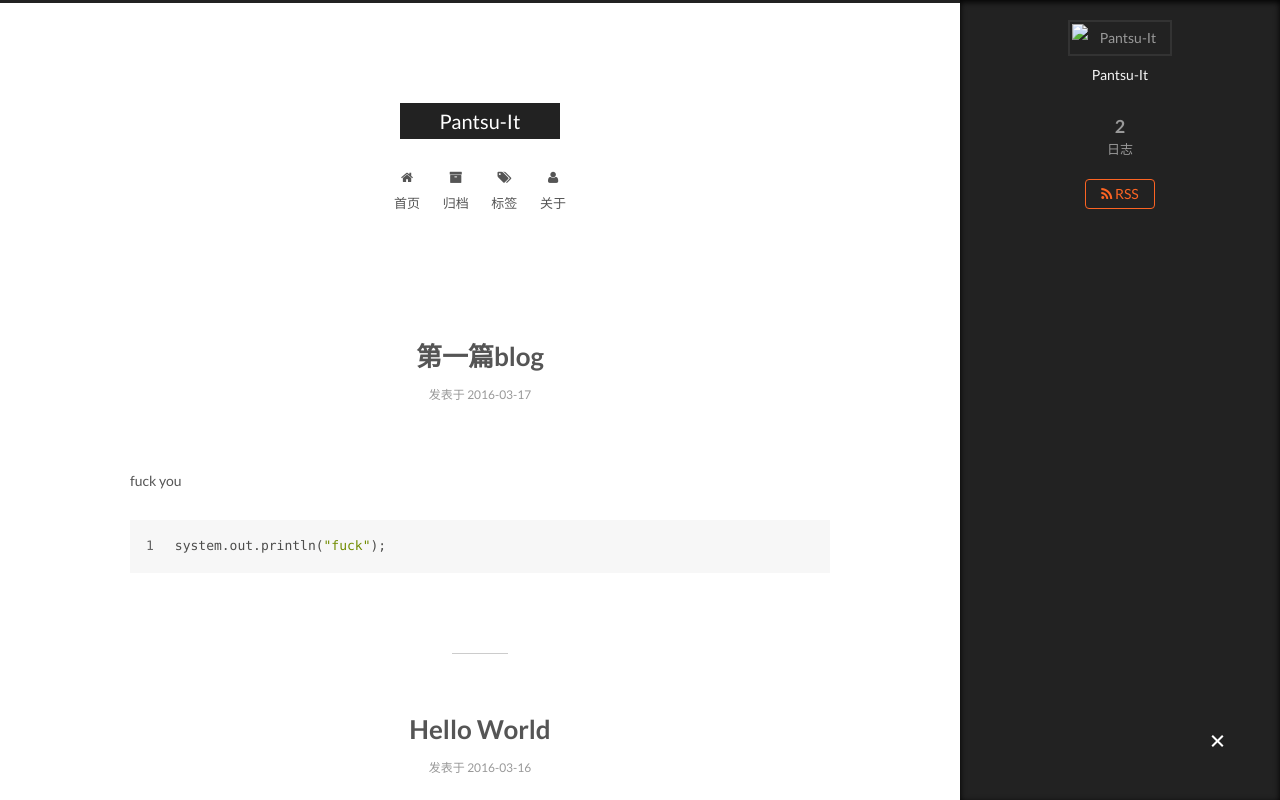
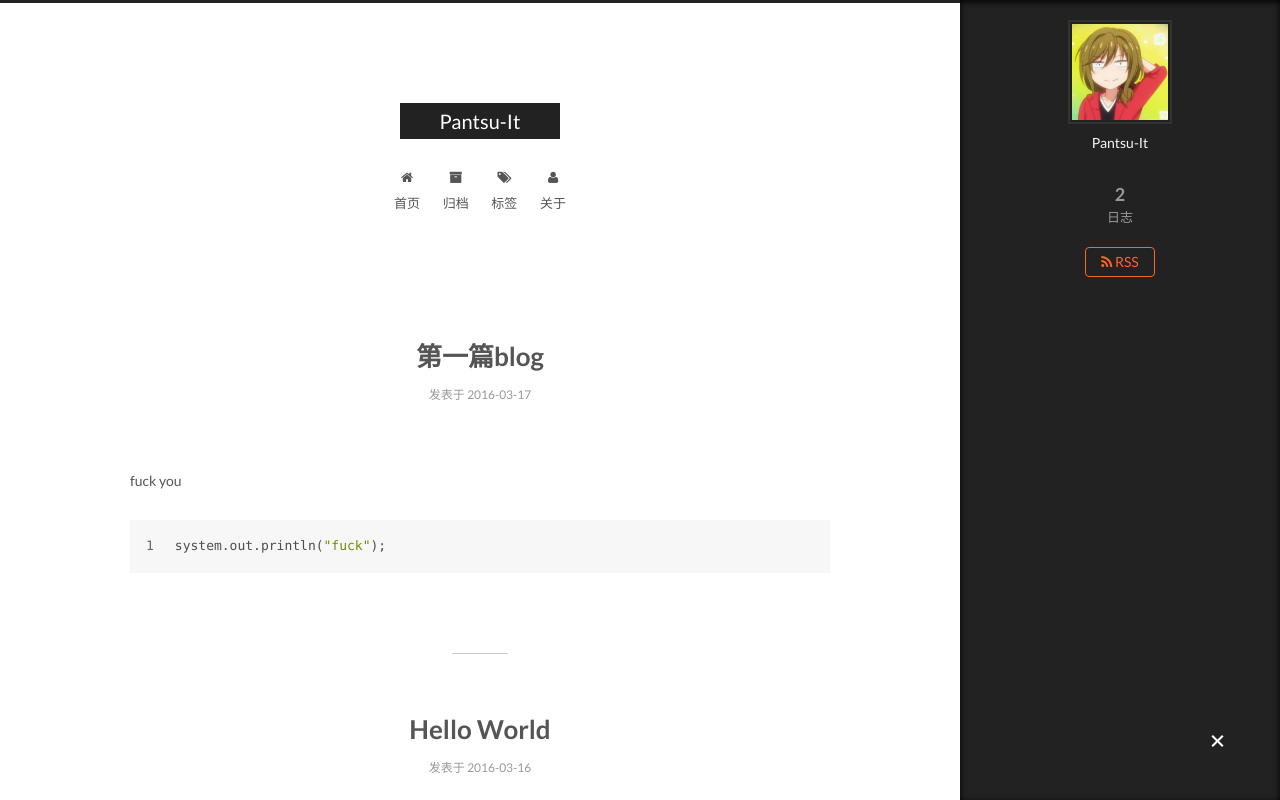
Before and after one commit to Bingo233/Bingo233.github.io, a plain HTML site: page index.html in a window 1280 px wide. Both pictures are taken after a click on the element 1217 px from the left and 742 px from the top of the page. Shown: the top 800 px of the page. Drawn offline with Linux system fonts and the light colour scheme.

Commit message:
Site updated: 2016-03-18 16:05:03

```diff
--- a/index.html
+++ b/index.html
@@ -416,7 +416,7 @@
       <section class="site-overview sidebar-panel  sidebar-panel-active ">
         <div class="site-author motion-element" itemprop="author" itemscope itemtype="http://schema.org/Person">
           <img class="site-author-image" itemprop="image"
-               src="/uploads/avatar.png"
+               src="/images/avatar.png"
                alt="Pantsu-It" />
           <p class="site-author-name" itemprop="name">Pantsu-It</p>
           <p class="site-description motion-element" itemprop="description"></p>
```
Also changed, not shown: 2016/03/16/hello-world/index.html (+1 -1 lines), 2016/03/17/第一篇blog/index.html (+1 -1 lines), archives/2016/03/index.html (+1 -1 lines), archives/2016/index.html (+1 -1 lines), archives/index.html (+1 -1 lines).
